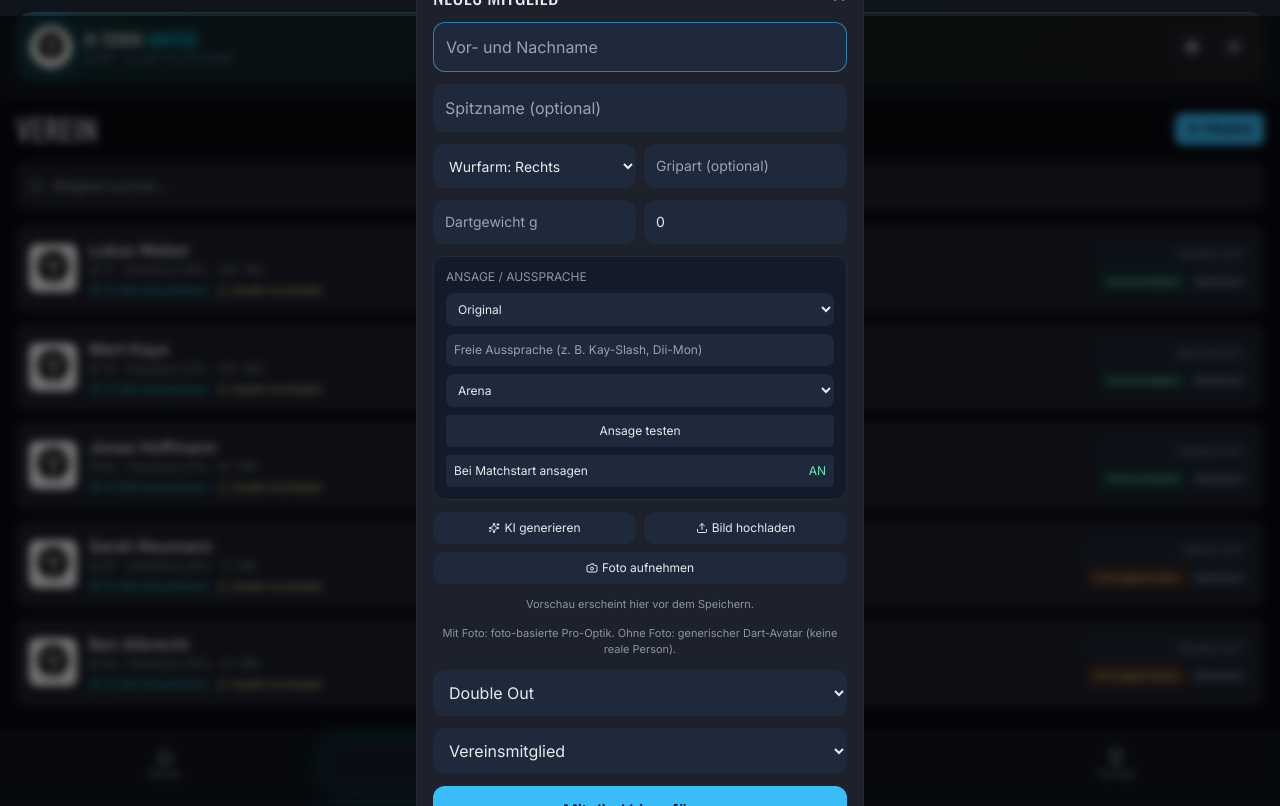
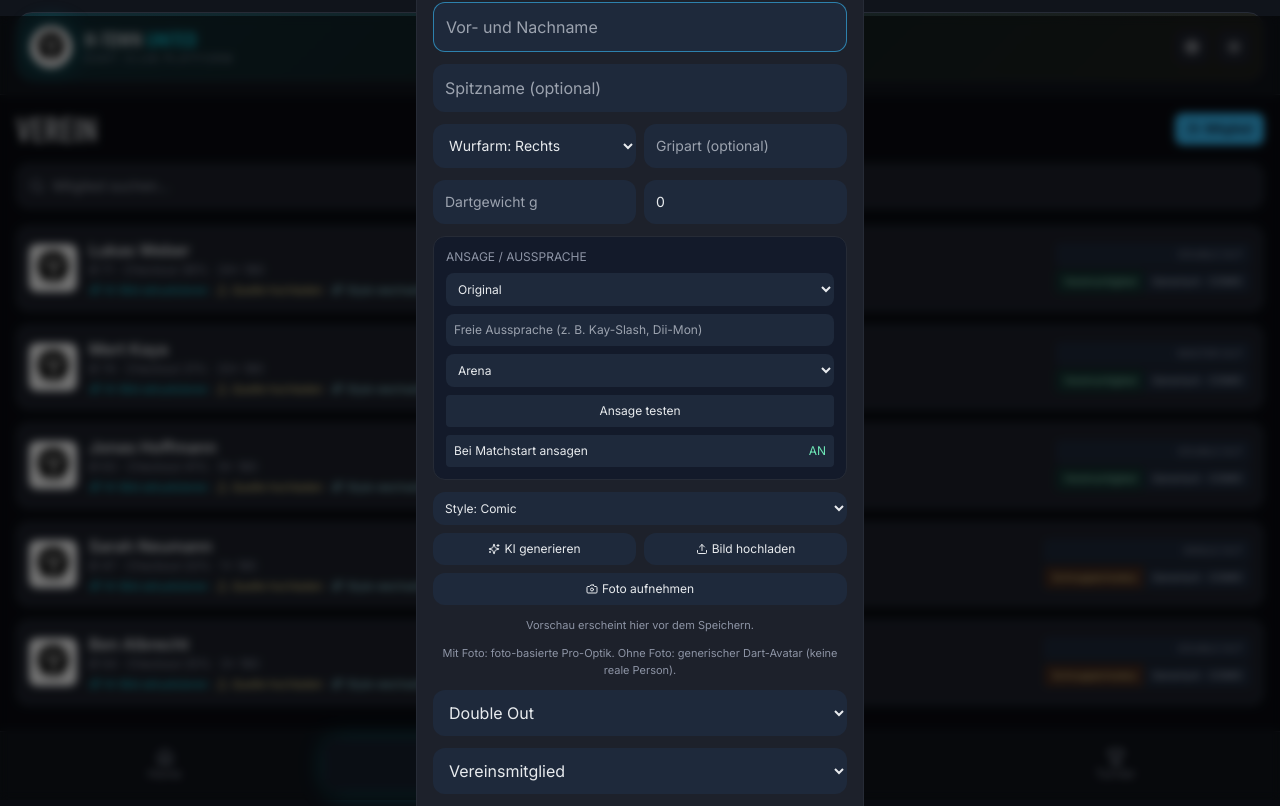
Before and after one commit to Martin-Mue/H-Town-United-Dartsapp-byClawdbot, a React (Vite) app in the folder frontend/: page /players in a window 1280 px wide. Both pictures are taken after a click on the button "Mitglied". Built offline with nearby package versions, Linux system fonts and the light colour scheme.

Commit message:
feat: add per-match player stat drilldowns and avatar style switcher

```diff
--- a/frontend/src/features/players/PlayerProfilePage.tsx
+++ b/frontend/src/features/players/PlayerProfilePage.tsx
@@ -18,6 +18,7 @@ export function PlayerProfilePage() {
   const [bioDraft, setBioDraft] = useState<{ nickname: string; nicknamePronunciation: string; throwingArm: 'RIGHT' | 'LEFT' | 'BOTH'; gripStyle: string; dartWeightGrams: string; seasonsPlayed: string; announcerStyle: 'ARENA' | 'CLASSIC' | 'HYPE' | 'COOL' | 'INTIMIDATOR'; introAnnouncementEnabled: boolean }>({ nickname: '', nicknamePronunciation: '', throwingArm: 'RIGHT', gripStyle: '', dartWeightGrams: '', seasonsPlayed: '0', announcerStyle: 'ARENA', introAnnouncementEnabled: true });
   const [trendWindow, setTrendWindow] = useState<'5' | '10' | 'all'>('10');
   const [trendMode, setTrendMode] = useState<'match' | 'mixed'>('match');
+  const [expandedMatchId, setExpandedMatchId] = useState<string | null>(null);
 
   const players = useMemo<ManagedPlayer[]>(() => {
     try {
@@ -122,6 +123,20 @@ export function PlayerProfilePage() {
     return [values.slice(0, 4), values.slice(4, 8)];
   }, [personalScoringDistribution]);
 
+  const perMatchPlayerStats = useMemo(() => {
+    if (!player) return new Map<string, { turns: number[]; avg: number; high: number; buckets: Array<{ bucket: number; hits: number }> }>();
+    const map = new Map<string, { turns: number[]; avg: number; high: number; buckets: Array<{ bucket: number; hits: number }> }>();
+
+    for (const match of filteredMatches) {
+      const turns = match.playerTurnScores?.[player.id] ?? [];
+      const avg = turns.length > 0 ? Number((turns.reduce((a, b) => a + b, 0) / turns.length).toFixed(1)) : 0;
+      const high = turns.length > 0 ? Math.max(...turns) : 0;
+      const buckets = SCORING_BUCKETS.map((bucket) => ({ bucket, hits: turns.filter((v) => v >= bucket).length }));
+      map.set(match.id, { turns, avg, high, buckets });
+    }
+
+    return map;
+  }, [filteredMatches, player]);
 
   if (!player) return <p className="card-bg rounded-xl p-4">Spielerprofil nicht gefunden.</p>;
 
@@ -272,13 +287,37 @@ export function PlayerProfilePage() {
       <div className="rounded-2xl card-bg border soft-border p-4">
         <h3 className="text-sm uppercase mb-2">Gespielte Spiele & Ergebnisse</h3>
         <div className="space-y-2 text-xs">
-          {filteredMatches.map((m) => (
+          {filteredMatches.map((m) => {
+            const details = perMatchPlayerStats.get(m.id);
+            const open = expandedMatchId === m.id;
+            return (
               <div key={m.id} className="rounded bg-slate-800 p-2">
                 <p>{m.players.map((p) => p.name).join(' vs ')} · {m.mode.replace('_', ' ')}</p>
                 <p className="muted-text mt-1">{new Date(m.playedAt).toLocaleString('de-DE')} · {m.resultLabel}</p>
                 <p className="primary-text mt-1">Sieger: {m.winnerName ?? m.winnerPlayerId ?? '—'}</p>
+                <button onClick={() => setExpandedMatchId((id) => id === m.id ? null : m.id)} className="mt-2 rounded bg-slate-700 px-2 py-1 text-[11px]">
+                  {open ? 'Details ausblenden' : 'Spielstatistik anzeigen'}
+                </button>
+                {open && details && (
+                  <div className="mt-2 rounded bg-slate-900/60 p-2 text-[11px] space-y-2">
+                    <div className="grid grid-cols-3 gap-2">
+                      <Stat title="Turns" value={String(details.turns.length)} />
+                      <Stat title="Ø im Match" value={String(details.avg)} />
+                      <Stat title="Bester Turn" value={String(details.high)} />
+                    </div>
+                    <div className="grid grid-cols-4 gap-1">
+                      {details.buckets.map((row) => (
+                        <div key={`m-${m.id}-${row.bucket}`} className="rounded bg-slate-800 p-1 text-center">
+                          <div>{row.bucket === 180 ? '180' : `${row.bucket}+`}</div>
+                          <div className="primary-text font-semibold">{row.hits}</div>
                         </div>
                       ))}
+                    </div>
+                  </div>
+                )}
+              </div>
+            );
+          })}
           {filteredMatches.length === 0 && <p className="muted-text">Keine Matches für den gewählten Filter.</p>}
         </div>
       </div>
--- a/frontend/src/features/players/PlayersPage.tsx
+++ b/frontend/src/features/players/PlayersPage.tsx
@@ -25,6 +25,7 @@ type ManagedPlayer = {
   avatarUrl: string;
   avatarSourcePhoto?: string;
   avatarKind?: 'GENERIC_AI' | 'PHOTO_STYLIZED';
+  avatarStyle?: 'REALISTIC' | 'COMIC' | 'NEON';
 };
 
 const STORAGE_KEY = 'htown-players';
@@ -57,8 +58,13 @@ const SEED_PLAYERS: ManagedPlayer[] = [
   { id: 'seed-ben', displayName: 'Ben Albrecht', membershipStatus: 'TRIAL', preferredCheckoutMode: 'DOUBLE_OUT', notes: 'Schnuppermodus, strong on T20 reps.', currentAverage: 54, checkoutPercentage: 25, pressurePerformanceIndex: 57, total180s: 3, avatarUrl: '' },
 ];
 
-async function generateGenericDartAvatar(displayName: string, seed = 'htown'): Promise<string> {
-  const prompt = encodeURIComponent(`stylized fictional darts avatar, comic esports character, H-Town United jersey, no real person, clean face portrait, ${displayName}`);
+async function generateGenericDartAvatar(displayName: string, seed = 'htown', style: 'REALISTIC' | 'COMIC' | 'NEON' = 'COMIC'): Promise<string> {
+  const stylePrompt = style === 'REALISTIC'
+    ? 'stylized fictional darts pro avatar, semi-realistic digital art, no real person'
+    : style === 'NEON'
+      ? 'futuristic neon comic darts avatar, cyber style, no real person'
+      : 'comic esports darts avatar, graphic style, no real person';
+  const prompt = encodeURIComponent(`${stylePrompt}, H-Town United jersey, clean face portrait, ${displayName}`);
   const url = `https://image.pollinations.ai/prompt/${prompt}?width=512&height=512&seed=${encodeURIComponent(`${seed}-${displayName}`)}`;
   try {
     const response = await fetch(url);
@@ -70,7 +76,7 @@ async function generateGenericDartAvatar(displayName: string, seed = 'htown'): P
   }
 }
 
-async function generateProAvatarFromSourceImage(sourceDataUrl: string): Promise<string> {
+async function generateProAvatarFromSourceImage(sourceDataUrl: string, style: "REALISTIC" | "COMIC" | "NEON" = "REALISTIC"): Promise<string> {
   const img = await loadImage(sourceDataUrl);
   const canvas = document.createElement('canvas');
   canvas.width = 768;
@@ -84,13 +90,22 @@ async function generateProAvatarFromSourceImage(sourceDataUrl: string): Promise<
   const dx = (canvas.width - drawW) / 2;
   const dy = (canvas.height - drawH) / 2;
 
-  ctx.filter = 'contrast(1.12) saturate(1.15)';
+  const baseFilter = style === 'NEON' ? 'contrast(1.2) saturate(1.35)' : style === 'COMIC' ? 'contrast(1.18) saturate(1.25)' : 'contrast(1.1) saturate(1.12)';
+  ctx.filter = baseFilter;
   ctx.drawImage(img, dx, dy, drawW, drawH);
   ctx.filter = 'none';
 
   const grad = ctx.createLinearGradient(0, 0, canvas.width, canvas.height);
-  grad.addColorStop(0, 'rgba(0,255,210,0.12)');
-  grad.addColorStop(1, 'rgba(0,80,255,0.18)');
+  if (style === 'NEON') {
+    grad.addColorStop(0, 'rgba(0,255,210,0.2)');
+    grad.addColorStop(1, 'rgba(255,0,200,0.22)');
+  } else if (style === 'COMIC') {
+    grad.addColorStop(0, 'rgba(255,180,0,0.14)');
+    grad.addColorStop(1, 'rgba(0,120,255,0.16)');
+  } else {
+    grad.addColorStop(0, 'rgba(0,255,210,0.12)');
+    grad.addColorStop(1, 'rgba(0,80,255,0.18)');
+  }
   ctx.fillStyle = grad;
   ctx.fillRect(0, 0, canvas.width, canvas.height);
 
@@ -146,6 +161,7 @@ export function PlayersPage() {
   const [cameraOn, setCameraOn] = useState(false);
   const [isGenerating, setIsGenerating] = useState(false);
   const [uploadTarget, setUploadTarget] = useState<'modal' | string>('modal');
+  const [avatarStyleInput, setAvatarStyleInput] = useState<'REALISTIC' | 'COMIC' | 'NEON'>('COMIC');
 
   const persist = (next: ManagedPlayer[]) => {
     setPlayers(next);
@@ -166,8 +182,8 @@ export function PlayersPage() {
     let finalAvatar = avatarInput;
     if (!finalAvatar) {
       finalAvatar = sourcePhotoInput
-        ? await generateProAvatarFromSourceImage(sourcePhotoInput)
-        : await generateGenericDartAvatar(trimmedName, 'create');
+        ? await generateProAvatarFromSourceImage(sourcePhotoInput, avatarStyleInput)
+        : await generateGenericDartAvatar(trimmedName, 'create', avatarStyleInput);
     }
 
     persist([
@@ -193,6 +209,7 @@ export function PlayersPage() {
         avatarUrl: finalAvatar || sourcePhotoInput || '',
         avatarSourcePhoto: sourcePhotoInput || undefined,
         avatarKind: sourcePhotoInput ? 'PHOTO_STYLIZED' : 'GENERIC_AI',
+        avatarStyle: avatarStyleInput,
       },
     ]);
 
@@ -211,6 +228,7 @@ export function PlayersPage() {
     setIntroAnnouncementEnabledInput(true);
     setAvatarInput('');
     setSourcePhotoInput('');
+    setAvatarStyleInput('COMIC');
     setShowModal(false);
   };
 
@@ -220,10 +238,10 @@ export function PlayersPage() {
     setIsGenerating(true);
     try {
       if (sourcePhotoInput) {
-        const styled = await generateProAvatarFromSourceImage(sourcePhotoInput);
+        const styled = await generateProAvatarFromSourceImage(sourcePhotoInput, avatarStyleInput);
         setAvatarInput(styled);
       } else {
-        const generated = await generateGenericDartAvatar(trimmedName, 'modal');
+        const generated = await generateGenericDartAvatar(trimmedName, 'modal', avatarStyleInput);
         setAvatarInput(generated);
       }
     } finally {
@@ -235,9 +253,10 @@ export function PlayersPage() {
     const player = players.find((p) => p.id === playerId);
     if (!player) return;
 
+    const style = player.avatarStyle ?? 'COMIC';
     const generated = player.avatarSourcePhoto
-      ? await generateProAvatarFromSourceImage(player.avatarSourcePhoto)
-      : await generateGenericDartAvatar(displayName, playerId);
+      ? await generateProAvatarFromSourceImage(player.avatarSourcePhoto, style)
+      : await generateGenericDartAvatar(displayName, playerId, style);
 
     if (!generated) return;
     updatePlayerAvatar(playerId, (p) => ({
@@ -259,12 +278,13 @@ export function PlayersPage() {
       const playerId = uploadTarget;
       const player = players.find((p) => p.id === playerId);
       if (!player) return;
-      const styled = await generateProAvatarFromSourceImage(dataUrl);
+      const styled = await generateProAvatarFromSourceImage(dataUrl, player.avatarStyle ?? "COMIC");
       updatePlayerAvatar(playerId, (p) => ({
         ...p,
         avatarSourcePhoto: dataUrl,
         avatarUrl: styled || dataUrl,
         avatarKind: 'PHOTO_STYLIZED',
+        avatarStyle: p.avatarStyle ?? 'COMIC',
       }));
     }
 
@@ -345,6 +365,9 @@ export function PlayersPage() {
                   <button onClick={() => uploadSourceForPlayer(player.id)} className="text-[11px] text-amber-200 flex items-center gap-1">
                     <Upload size={12} /> Quelle hochladen
                   </button>
+                  <button onClick={() => updatePlayerAvatar(player.id, (p) => ({ ...p, avatarStyle: p.avatarStyle === 'REALISTIC' ? 'COMIC' : p.avatarStyle === 'COMIC' ? 'NEON' : 'REALISTIC' }))} className="text-[11px] text-cyan-200 flex items-center gap-1">
+                    <Sparkles size={12} /> Style wechseln
+                  </button>
                 </div>
               </div>
             </div>
@@ -353,7 +376,7 @@ export function PlayersPage() {
               <span className={`mt-1 inline-block text-[10px] rounded px-2 py-1 ${player.membershipStatus === 'CLUB_MEMBER' ? 'bg-emerald-900/40 text-emerald-200' : 'bg-amber-900/40 text-amber-200'}`}>
                 {player.membershipStatus === 'CLUB_MEMBER' ? 'Vereinsmitglied' : 'Schnuppermodus'}
               </span>
-              <span className="mt-1 inline-block text-[10px] rounded px-2 py-1 bg-slate-800 text-slate-300">{player.avatarKind === 'PHOTO_STYLIZED' ? 'Foto-basiert' : 'Generisch'}</span>
+              <span className="mt-1 inline-block text-[10px] rounded px-2 py-1 bg-slate-800 text-slate-300">{player.avatarKind === 'PHOTO_STYLIZED' ? 'Foto-basiert' : 'Generisch'} · {player.avatarStyle ?? 'COMIC'}</span>
             </div>
           </article>
         ))}
@@ -404,6 +427,11 @@ export function PlayersPage() {
             </div>
 
             <div className="grid grid-cols-2 gap-2">
+              <select value={avatarStyleInput} onChange={(e) => setAvatarStyleInput(e.target.value as 'REALISTIC' | 'COMIC' | 'NEON')} className="col-span-2 rounded-xl bg-slate-800 p-2 text-xs">
+                <option value="REALISTIC">Style: Realistisch</option>
+                <option value="COMIC">Style: Comic</option>
+                <option value="NEON">Style: Neon</option>
+              </select>
               <button onClick={generateAvatarForModal} disabled={isGenerating} className="rounded-xl bg-slate-800 p-2 text-xs flex items-center justify-center gap-1 disabled:opacity-60">
                 {isGenerating ? <><Loader2 size={12} className="animate-spin" /> Generiere...</> : <><Sparkles size={12} /> KI generieren</>}
               </button>
```
Lines whose indentation alone changed are shown as unchanged.
